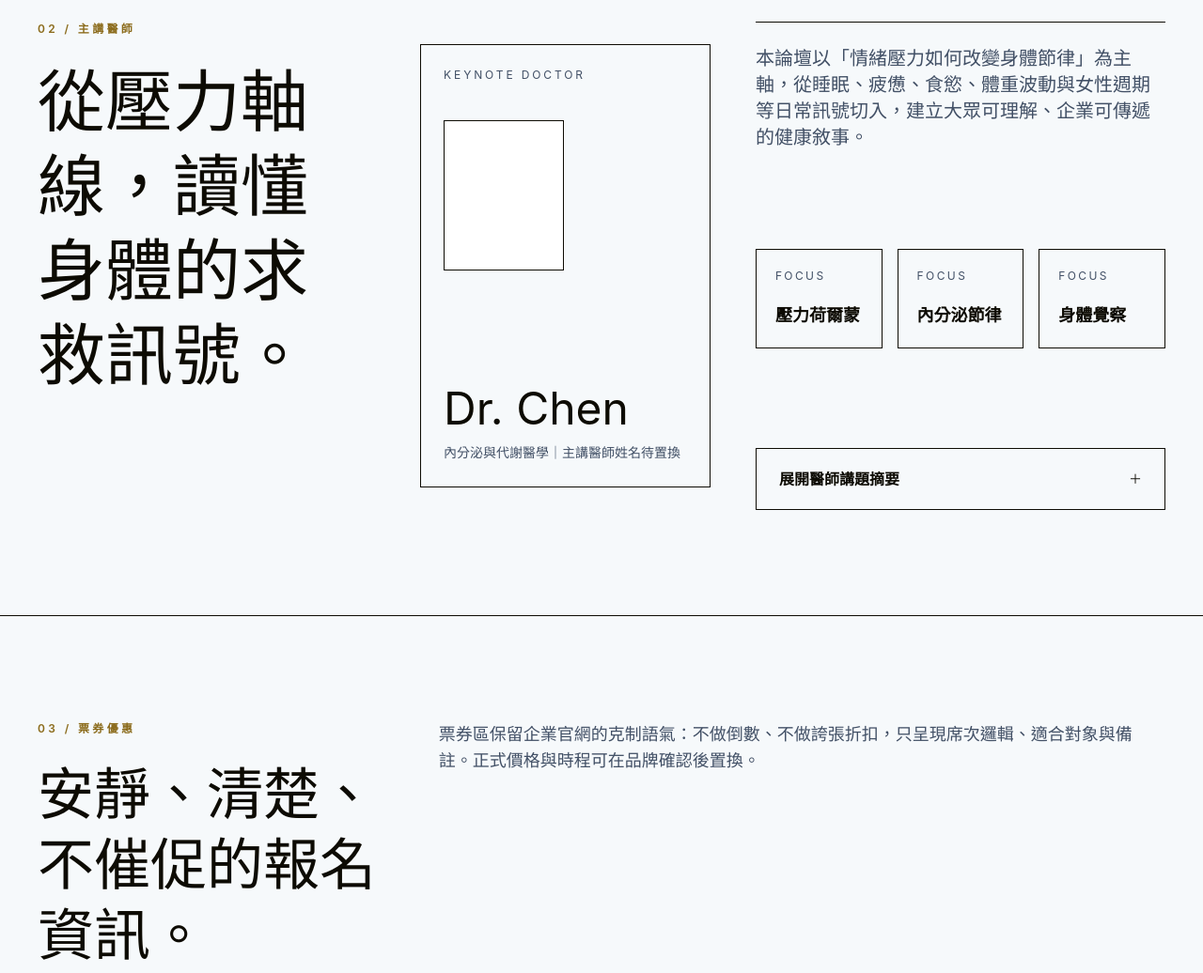
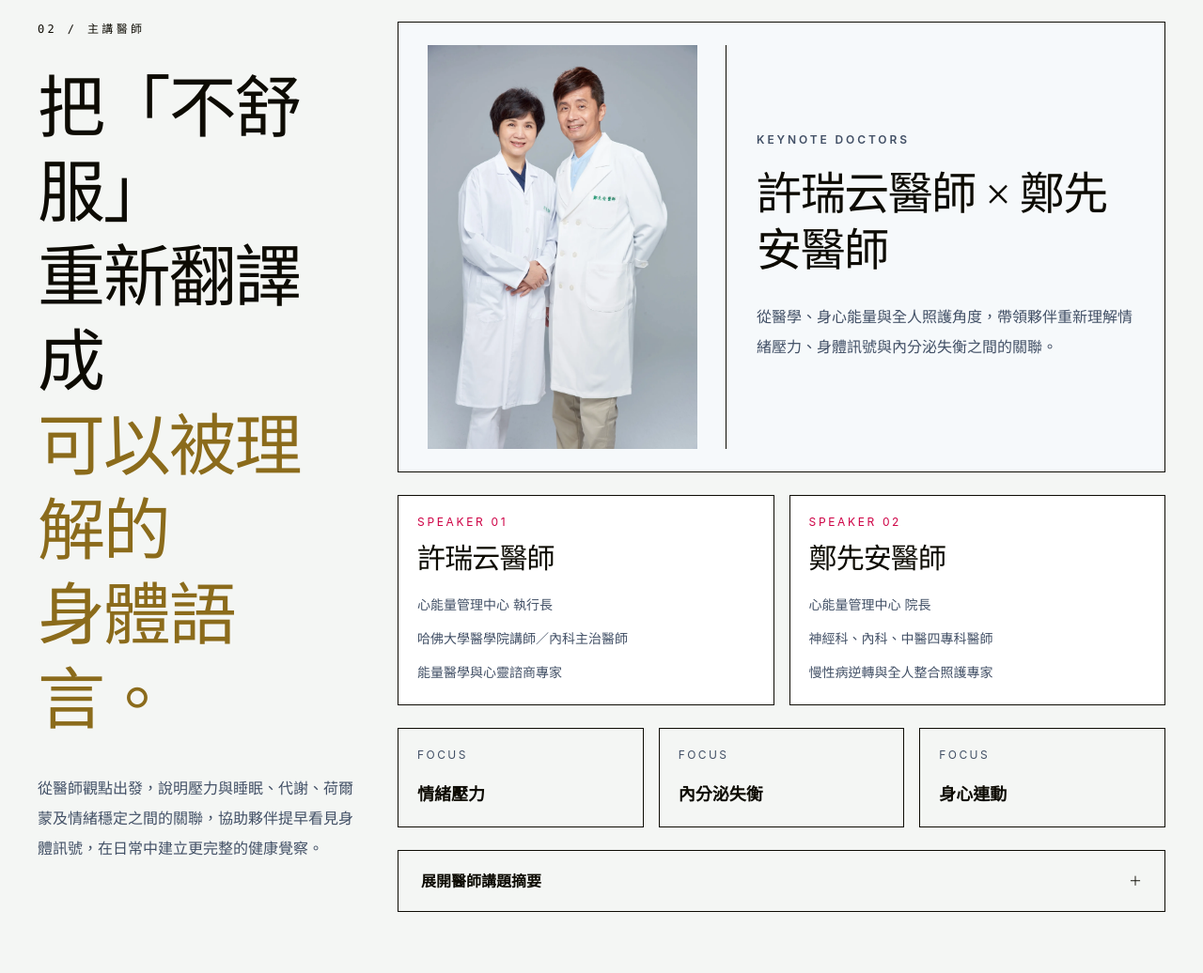
Before and after one commit to wenhui725/wm-health-forum, a website built with Vite: page index.html in a window 1280 px wide. Shown: the part 1180-2216 px from the top of the page at 94% size. Built offline with nearby package versions, Linux system fonts and the light colour scheme; files whose address does not match are found by name.

Commit message:
修改醫生區塊

```diff
--- a/index.html
+++ b/index.html
@@ -150,7 +150,8 @@
             <aside
                 class="reveal grid content-between gap-8 border ink-line bg-surface p-4 sm:p-6 md:sticky md:top-28 md:min-h-[68vh]">
                 <div class="aspect-4/5 overflow-hidden border ink-line bg-mist">
-                    <img src="./src/img/主視覺/第23次健康論壇主視覺_A4DM.webp" alt="威力馬國際第23次健康論壇主視覺" class="h-full w-full object-cover">
+                    <img src="./src/img/主視覺/第23次健康論壇主視覺_A4DM.webp" alt="威力馬國際第23次健康論壇主視覺"
+                        class="h-full w-full object-cover">
                 </div>
 
                 <p class="body-copy text-base text-muted">
@@ -162,55 +163,123 @@
     </section>
 
     <!-- 02主講醫師 -->
+    <section id="doctor" class="reveal border-b ink-line bg-[#f4f5f099]">
+        <div class="mx-auto grid max-w-420 gap-10 px-4 py-20 sm:px-6 md:grid-cols-[.42fr_1fr] lg:px-10 lg:py-28">
+            <!-- 左側章節標題 -->
+            <div>
+                <p class="font-mono mb-8 text-xs uppercase tracking-[.28em] text-border">
+                    02 / 主講醫師
+                </p>
 
-    <section id="doctor" class="reveal border-b ink-line">
-        <div class="mx-auto grid max-w-420 gap-10 px-4 py-20 sm:px-6 md:grid-cols-[.42fr_1fr] lg:px-10 lg:py-28">
-            <div>
-                <p class="mono text-xs font-semibold tracking-[.28em] text-accent">02 / 主講醫師</p>
-                <h2 class="serif chapter-title mt-6 text-5xl leading-tight sm:text-6xl lg:text-7xl">從壓力軸線，讀懂身體的求救訊號。
+                <h2 class="font-serif mt-6 text-5xl leading-tight tracking-[-0.03em] sm:text-6xl lg:text-7xl">
+                    把「不舒服」<br>
+                    重新翻譯成<br>
+                    <b class="text-accent font-medium">
+                        可以被理解的<br>
+                        身體語言。</b>
                 </h2>
+
+                <p class="body-copy mt-8 max-w-md text-base leading-loose text-muted">
+                    從醫師觀點出發，說明壓力與睡眠、代謝、荷爾蒙及情緒穩定之間的關聯，協助夥伴提早看見身體訊號，在日常中建立更完整的健康覺察。
+                </p>
             </div>
-            <div class="grid gap-6 lg:grid-cols-[.9fr_1.1fr]">
-                <div class="editorial-card min-h-130 p-6">
-                    <div class="flex h-full flex-col justify-between border ink-line bg-mist p-6">
-                        <div>
-                            <p class="mono text-xs tracking-[.24em] text-muted">KEYNOTE DOCTOR</p>
-                            <div class="mt-10 h-40 w-32 border ink-line bg-surface"></div>
+            <!-- 右側主內容 -->
+            <div class="grid gap-6">
+                <article class="editorial-card border ink-line bg-paper p-5 sm:p-6">
+                    <div class="grid gap-6 lg:grid-cols-[260px_1fr] xl:grid-cols-[300px_1fr]">
+                        <!-- 左側：直式醫師合照 -->
+                        <div class="overflow-hidden bg-mist">
+                            <img src="./src/img/醫師貴賓/許瑞云醫師 鄭先安醫師 (4).webp" alt="許瑞云醫師與鄭先安醫師合照"
+                                class="mx-auto h-full max-h-[430px] w-full object-contain object-center">
                         </div>
-                        <div>
-                            <p class="serif text-5xl">Dr. Chen</p>
-                            <p class="mt-3 text-sm leading-relaxed text-muted">內分泌與代謝醫學｜主講醫師姓名待置換</p>
+
+                        <div
+                            class="flex flex-col justify-center border-t ink-line pt-6 lg:border-l lg:border-t-0 lg:pl-8 lg:pt-0">
+                            <p class="mono text-xs font-semibold tracking-[.24em] text-muted">
+                                KEYNOTE DOCTORS
+                            </p>
+
+                            <h3 class="font-serif mt-5 text-4xl leading-tight tracking-[-0.03em] sm:text-5xl">
+                                許瑞云醫師 ×
+                                鄭先安醫師
+                            </h3>
+
+                            <p class="body-copy mt-6 text-base leading-loose text-muted">
+                                從醫學、身心能量與全人照護角度，帶領夥伴重新理解情緒壓力、身體訊號與內分泌失衡之間的關聯。
+                            </p>
                         </div>
                     </div>
+                </article>
+
+                <!-- 兩位醫師資料卡 -->
+                <div class="grid gap-4 lg:grid-cols-2">
+                    <article
+                        class="border ink-line bg-surface p-5 transition-all duration-300 hover:border-accent-2 hover:bg-accent-2/5">
+                        <p class="mono text-xs tracking-[.22em] text-accent-2">
+                            SPEAKER 01
+                        </p>
+
+                        <h4 class="font-serif mt-4 text-3xl leading-none tracking-[-0.03em]">
+                            許瑞云醫師
+                        </h4>
+
+                        <div class="mt-5 space-y-2 text-sm leading-loose text-muted">
+                            <p>心能量管理中心 執行長</p>
+                            <p>哈佛大學醫學院講師／內科主治醫師</p>
+                            <p>能量醫學與心靈諮商專家</p>
+                        </div>
+                    </article>
+
+                    <article
+                        class="border ink-line bg-surface p-5 transition-all duration-300 hover:border-accent-2 hover:bg-accent-2/5">
+                        <p class="mono text-xs tracking-[.22em] text-accent-2">
+                            SPEAKER 02
+                        </p>
+
+                        <h4 class="font-serif mt-4 text-3xl leading-none tracking-[-0.03em]">
+                            鄭先安醫師
+                        </h4>
+
+                        <div class="mt-5 space-y-2 text-sm leading-loose text-muted">
+                            <p>心能量管理中心 院長</p>
+                            <p>神經科、內科、中醫四專科醫師</p>
+                            <p>慢性病逆轉與全人整合照護專家</p>
+                        </div>
+                    </article>
                 </div>
-                <article class="grid content-between gap-8">
-                    <div class="border-t ink-line pt-6">
-                        <p class="body-copy text-xl text-muted">
-                            本論壇以「情緒壓力如何改變身體節律」為主軸，從睡眠、疲憊、食慾、體重波動與女性週期等日常訊號切入，建立大眾可理解、企業可傳遞的健康敘事。
-                        </p>
-                    </div>
+
+                <!-- Focus + 展開摘要 -->
+                <article class="grid content-between gap-6">
                     <div class="grid gap-4 sm:grid-cols-3">
-                        <div class="border ink-line p-5">
+                        <div
+                            class="border ink-line p-5 transition-all duration-300 hover:border-accent-2 hover:bg-accent-2/5">
                             <p class="mono text-xs tracking-[.2em] text-muted">FOCUS</p>
-                            <p class="mt-5 text-lg font-semibold">壓力荷爾蒙</p>
+                            <p class="mt-5 text-lg font-semibold">情緒壓力</p>
                         </div>
-                        <div class="border ink-line p-5">
+
+                        <div
+                            class="border ink-line p-5 transition-all duration-300 hover:border-accent-2 hover:bg-accent-2/5">
                             <p class="mono text-xs tracking-[.2em] text-muted">FOCUS</p>
-                            <p class="mt-5 text-lg font-semibold">內分泌節律</p>
+                            <p class="mt-5 text-lg font-semibold">內分泌失衡</p>
                         </div>
-                        <div class="border ink-line p-5">
+
+                        <div
+                            class="border ink-line p-5 transition-all duration-300 hover:border-accent-2 hover:bg-accent-2/5">
                             <p class="mono text-xs tracking-[.2em] text-muted">FOCUS</p>
-                            <p class="mt-5 text-lg font-semibold">身體覺察</p>
+                            <p class="mt-5 text-lg font-semibold">身心連動</p>
                         </div>
                     </div>
-                    <button class="speaker-toggle w-full border ink-line px-6 py-5 text-left transition hover:bg-mist"
+
+                    <button
+                        class="speaker-toggle w-full border ink-line px-6 py-5 text-left transition-all duration-300 hover:border-accent-2 hover:bg-accent-2/5"
                         type="button" aria-expanded="false">
                         <span class="flex items-center justify-between gap-6">
                             <span class="font-semibold">展開醫師講題摘要</span>
                             <span class="mono text-sm">＋</span>
                         </span>
-                        <span class="speaker-detail hidden pt-5 body-copy text-sm text-muted">
-                            講題摘要｜以臨床經驗與最新健康教育觀點，說明慢性壓力如何透過神經內分泌系統影響睡眠、代謝與情緒穩定，並提供可落地的日常觀察框架。
+
+                        <span class="speaker-detail hidden pt-5 body-copy text-sm leading-loose text-muted">
+                            講題摘要｜從情緒出口、身體警訊到健康管理，兩位醫師將以臨床經驗、身心能量與全人照護觀點，說明慢性壓力如何透過神經內分泌系統影響睡眠、代謝、情緒穩定與日常健康狀態，協助夥伴看見被忽略的身心連動。
                         </span>
                     </button>
                 </article>
```
